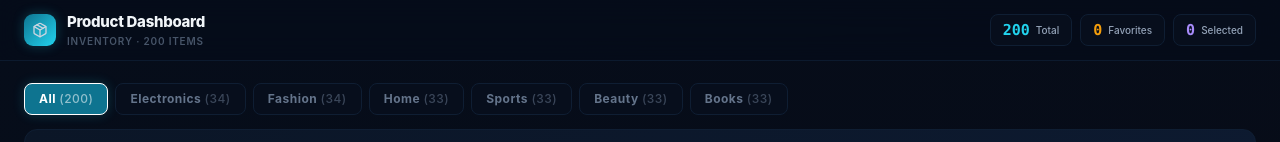
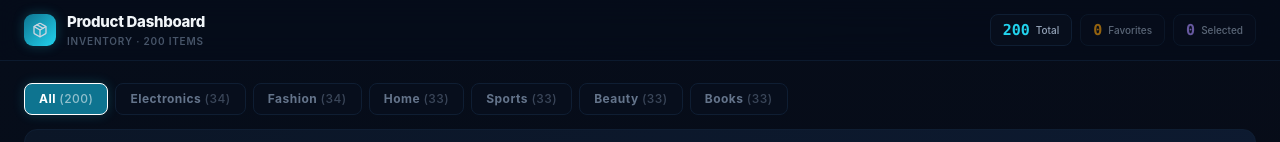
Before and after one commit to gazi-mamun/ajentica-product-dashboard, a React (Vite) app: page / in a window 1280 px wide. Shown: the top 142 px of the page. Built offline with nearby package versions, Linux system fonts and the light colour scheme.

Commit message:
feat: wire persisted favorites/selected and favorites-only filter

```diff
--- a/src/features/products/components/ProductDashboardView.tsx
+++ b/src/features/products/components/ProductDashboardView.tsx
@@ -1,4 +1,4 @@
-import { useMemo, useState } from "react";
+import { useEffect, useMemo, useState } from "react";
 import { FiGrid, FiList, FiPackage, FiSearch, FiStar, FiX } from "react-icons/fi";
 import { Pagination } from "../../../components/Pagination";
 import { CATEGORIES } from "../types";
@@ -8,6 +8,7 @@ import { ErrorState } from "../components/ErrorState";
 import { GridCard } from "../components/GridCard";
 import { LoadingState } from "../components/LoadingState";
 import { TableRow } from "../components/TableRow";
+import { useFavoritesStore } from "../../../store/favoritesStore";
 import { cn } from "../../../utils/cn";
 
 const PAGE_SIZE = 24;
@@ -33,26 +34,23 @@ export function ProductDashboardView({
   const [category, setCategory] = useState<Category | "All">("All");
   const [sortBy, setSortBy] = useState<SortKey>("title");
   const [page, setPage] = useState(1);
-  const [selected, setSelected] = useState<Set<string>>(new Set());
-  const [favorites, setFavorites] = useState<Set<string>>(new Set());
+  const [favoritesOnly, setFavoritesOnly] = useState(false);
+  const [selectedOnly, setSelectedOnly] = useState(false);
+  const favoriteIds = useFavoritesStore((state) => state.favoriteIds);
+  const selectedIds = useFavoritesStore((state) => state.selectedIds);
+  const toggleFavorite = useFavoritesStore((state) => state.toggleFavorite);
+  const toggleSelected = useFavoritesStore((state) => state.toggleSelected);
+  const clearSelected = useFavoritesStore((state) => state.clearSelected);
+  const favoriteSet = useMemo(() => new Set(favoriteIds), [favoriteIds]);
+  const selectedSet = useMemo(() => new Set(selectedIds), [selectedIds]);
 
-  const toggleSelect = (id: string) => {
-    setSelected((state) => {
-      const next = new Set(state);
-      if (next.has(id)) next.delete(id);
-      else next.add(id);
-      return next;
-    });
-  };
+  useEffect(() => {
+    if (favoriteIds.length === 0) setFavoritesOnly(false);
+  }, [favoriteIds.length]);
 
-  const toggleFavorite = (id: string) => {
-    setFavorites((state) => {
-      const next = new Set(state);
-      if (next.has(id)) next.delete(id);
-      else next.add(id);
-      return next;
-    });
-  };
+  useEffect(() => {
+    if (selectedIds.length === 0) setSelectedOnly(false);
+  }, [selectedIds.length]);
 
   const catCounts = useMemo<Record<Category, number>>(() => {
     const counts: Record<Category, number> = {
@@ -72,6 +70,8 @@ export function ProductDashboardView({
     return products
       .filter(
         (product) =>
+          (!favoritesOnly || favoriteSet.has(product.id)) &&
+          (!selectedOnly || selectedSet.has(product.id)) &&
           (category === "All" || product.category === category) &&
           (product.title.toLowerCase().includes(query) ||
             product.id.includes(query)),
@@ -81,7 +81,16 @@ export function ProductDashboardView({
         if (sortBy === "price_asc") return a.price - b.price;
         return b.price - a.price;
       });
-  }, [products, search, category, sortBy]);
+  }, [
+    products,
+    search,
+    category,
+    sortBy,
+    favoritesOnly,
+    selectedOnly,
+    favoriteSet,
+    selectedSet,
+  ]);
 
   const totalPages = Math.max(1, Math.ceil(filtered.length / PAGE_SIZE));
   const safePage = Math.min(page, totalPages);
@@ -131,11 +140,74 @@ export function ProductDashboardView({
               { label: "Total", val: filtered.length, color: "text-info" },
               {
                 label: "Favorites",
-                val: favorites.size,
+                val: favoriteIds.length,
                 color: "text-warning",
               },
-              { label: "Selected", val: selected.size, color: "text-selected" },
-            ].map((stat) => (
+              { label: "Selected", val: selectedIds.length, color: "text-selected" },
+            ].map((stat) =>
+              stat.label === "Favorites" ? (
+                <button
+                  type="button"
+                  key={stat.label}
+                  disabled={favoriteIds.length === 0}
+                  onClick={() => {
+                    setFavoritesOnly((prev) => !prev);
+                    setPage(1);
+                  }}
+                  className={cn(
+                    "flex items-center gap-1.5 whitespace-nowrap rounded-lg border px-3 py-1",
+                    favoritesOnly
+                      ? "border-warning-soft bg-warning-soft"
+                      : "border-soft bg-surface",
+                    favoriteIds.length === 0
+                      ? "cursor-not-allowed opacity-60"
+                      : "cursor-pointer",
+                  )}
+                >
+                  <span
+                    className={cn(
+                      "font-mono text-[15px] font-extrabold",
+                      stat.color,
+                    )}
+                  >
+                    {stat.val}
+                  </span>
+                  <span className="text-[10px] font-medium text-muted">
+                    {stat.label}
+                  </span>
+                </button>
+              ) : stat.label === "Selected" ? (
+                <button
+                  type="button"
+                  key={stat.label}
+                  disabled={selectedIds.length === 0}
+                  onClick={() => {
+                    setSelectedOnly((prev) => !prev);
+                    setPage(1);
+                  }}
+                  className={cn(
+                    "flex items-center gap-1.5 whitespace-nowrap rounded-lg border px-3 py-1",
+                    selectedOnly
+                      ? "border-info-soft bg-info-soft"
+                      : "border-soft bg-surface",
+                    selectedIds.length === 0
+                      ? "cursor-not-allowed opacity-60"
+                      : "cursor-pointer",
+                  )}
+                >
+                  <span
+                    className={cn(
+                      "font-mono text-[15px] font-extrabold",
+                      stat.color,
+                    )}
+                  >
+                    {stat.val}
+                  </span>
+                  <span className="text-[10px] font-medium text-muted">
+                    {stat.label}
+                  </span>
+                </button>
+              ) : (
                 <div
                   key={stat.label}
                   className="flex items-center gap-1.5 whitespace-nowrap rounded-lg border border-soft bg-surface px-3 py-1"
@@ -152,7 +224,8 @@ export function ProductDashboardView({
                     {stat.label}
                   </span>
                 </div>
-            ))}
+              ),
+            )}
           </div>
         </div>
       </header>
@@ -242,14 +315,14 @@ export function ProductDashboardView({
             ))}
           </div>
 
-          {selected.size > 0 && (
+          {selectedIds.length > 0 && (
             <button
               type="button"
-              onClick={() => setSelected(new Set())}
+              onClick={clearSelected}
               className="inline-flex h-9.25 items-center gap-1.5 rounded-lg border border-danger-soft bg-danger-soft px-3.25 text-[12px] font-semibold text-danger cursor-pointer"
             >
               <FiX className="h-3.5 w-3.5" />
-              Clear {selected.size}
+              Clear {selectedIds.length}
             </button>
           )}
         </div>
@@ -286,9 +359,9 @@ export function ProductDashboardView({
                     <GridCard
                       key={product.id}
                       product={product}
-                      selected={selected.has(product.id)}
-                      favorited={favorites.has(product.id)}
-                      onSelect={toggleSelect}
+                      selected={selectedSet.has(product.id)}
+                      favorited={favoriteSet.has(product.id)}
+                      onSelect={toggleSelected}
                       onFavorite={toggleFavorite}
                     />
                   ))}
@@ -330,9 +403,9 @@ export function ProductDashboardView({
                         <TableRow
                           key={product.id}
                           product={product}
-                          selected={selected.has(product.id)}
-                          favorited={favorites.has(product.id)}
-                          onSelect={toggleSelect}
+                          selected={selectedSet.has(product.id)}
+                          favorited={favoriteSet.has(product.id)}
+                          onSelect={toggleSelected}
                           onFavorite={toggleFavorite}
                         />
                       ))}
```
Lines whose indentation alone changed are shown as unchanged.
